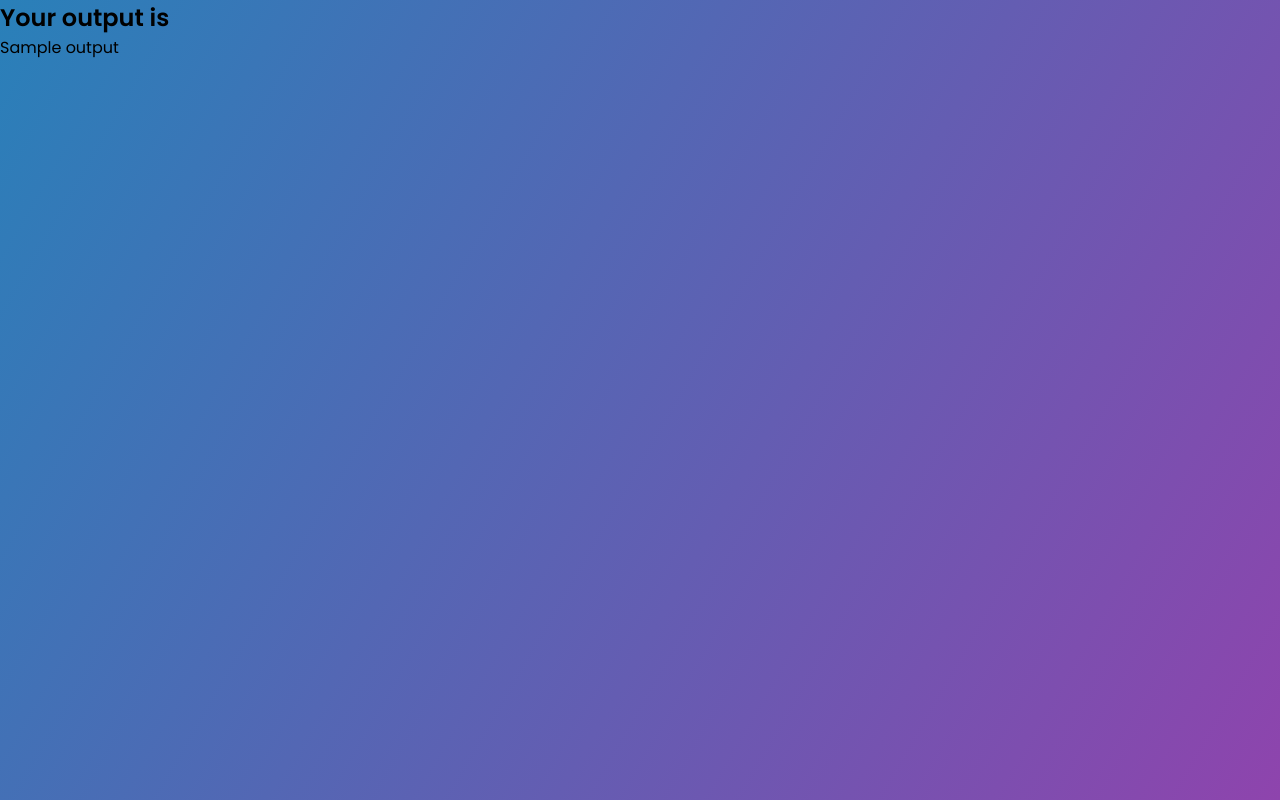
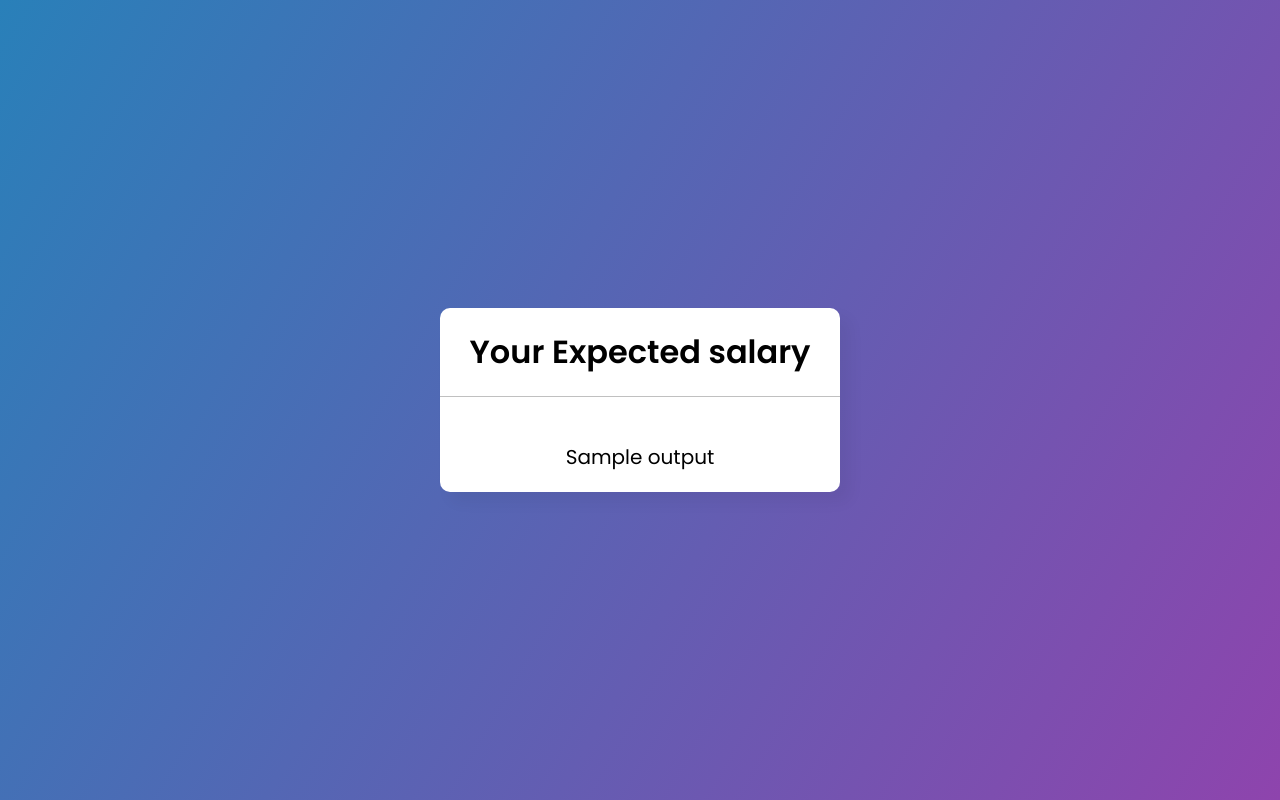
Before and after one commit to buggyprogrammer/Heroku-model-deployment, a Flask app: template templates/predict.html in a window 1280 px wide. Run offline with Flask 2, Linux system fonts and the light colour scheme; the template is opened without the code that fills it: most values are stand-ins (such as "Sample title", 1, 10 or a date in 2020); parts of the project's set-up code (start-up, migrations or seed data) failed here and were passed over.

Commit message:
added css for predicted page

```diff
--- a/app.py
+++ b/app.py
@@ -19,7 +19,7 @@ def predict():
 
     input_arr = [[age, exp]]
     prediction = model.predict(input_arr)
-    return render_template('predict.html', output=f'Your expected salary should be $ {float(prediction):0.2f}')
+    return render_template('predict.html', output=f'💵 ${float(prediction):0.2f}')
 
 
 if __name__ == "__main__":
--- /dev/null
+++ b/static/output.css
@@ -0,0 +1,38 @@
+@import url("https://fonts.googleapis.com/css2?family=Noto+Sans:wght@700&family=Poppins:wght@400;500;600&display=swap");
+* {
+  margin: 0;
+  padding: 0;
+  box-sizing: border-box;
+  font-family: "Poppins", sans-serif;
+}
+
+body {
+  margin: 0;
+  padding: 0;
+  background: linear-gradient(120deg, #2980b9, #8e44ad);
+  height: 100vh;
+  overflow: hidden;
+}
+
+.output {
+  position: absolute;
+  top: 50%;
+  left: 50%;
+  transform: translate(-50%, -50%);
+  width: 400px;
+  background: white;
+  border-radius: 10px;
+  box-shadow: 10px 10px 15px rgba(0, 0, 0, 0.05);
+}
+
+.output h1 {
+  text-align: center;
+  padding: 20px 0;
+  border-bottom: 1px solid silver;
+}
+
+.output p {
+  text-align: center;
+  padding: 20px 0;
+  font-size: 20px;
+}
--- a/templates/index.html
+++ b/templates/index.html
@@ -4,7 +4,7 @@
   <head>
     <meta charset="utf-8" />
     <title>Deployment</title>
-    <link rel="stylesheet" href="{{url_for('static', filename='style.css')}}" />
+    <link rel="stylesheet" href="{{url_for('static', filename='input.css')}}" />
   </head>
   <body>
     <div class="center">
@@ -13,12 +13,12 @@
         <div class="txt_field">
           <input type="text" id="age" name="age" />
           <span></span>
-          <label for="age">Your Age</label>
+          <label for="age">👶🏻Your Age</label>
         </div>
         <div class="txt_field">
           <input type="text" required id="exp" name="exp" />
           <span></span>
-          <label for="exp">Years of Experience</label>
+          <label for="exp">⚒️Years of Experience</label>
         </div>
         <input type="submit" value="Predict" />
       </form>
--- a/templates/predict.html
+++ b/templates/predict.html
@@ -4,11 +4,15 @@
     <meta charset="UTF-8" />
     <meta http-equiv="X-UA-Compatible" content="IE=edge" />
     <meta name="viewport" content="width=device-width, initial-scale=1.0" />
-    <link rel="stylesheet" href="style.css" />
+    <link rel="stylesheet" href="{{url_for('static', filename='output.css')}}""
+    />
     <title>Model Deployment</title>
   </head>
   <body>
-    <h2>Your output is</h2>
-    {{output}}
+    <div class="output">
+      <h1>Your Expected salary</h1>
+      <br />
+      <p>{{output}}</p>
+    </div>
   </body>
 </html>
```
Also changed, not shown: static/input.css (renamed from static/style.css).
